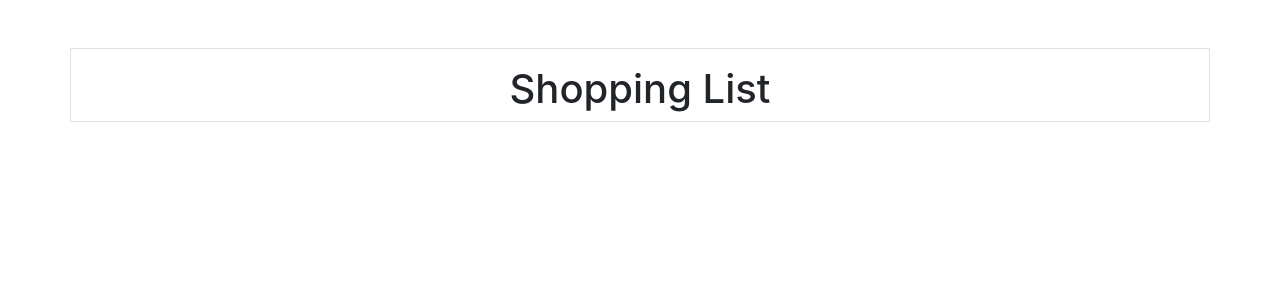
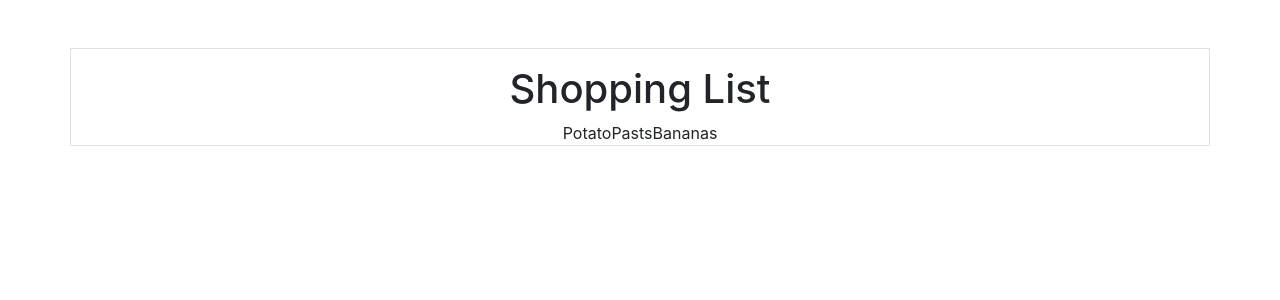
Before and after one commit to slvDev/shopping-basket, a React (Create React App) app: page / in a window 1280 px wide. Shown: the top 300 px of the page. Built offline with nearby package versions, Linux system fonts and the light colour scheme.

Commit message:
Add Product and ProductsList components

```diff
--- a/src/Components/App.js
+++ b/src/Components/App.js
@@ -1,9 +1,10 @@
 import React, { Component } from 'react'
 import Header from './Header'
+import ProductList from './ProductList'
 
 class App extends Component {
     state = {
-        poducts: [
+        products: [
             {
                 name: "Potato",
                 count: 2
@@ -23,7 +24,7 @@ class App extends Component {
         return (
             <div className="container border text-center mt-5">
                 <Header />
-
+                <ProductList products={this.state.products} />
             </div>
         )
     }
--- /dev/null
+++ b/src/Components/Product.js
@@ -0,0 +1,9 @@
+import React from 'react'
+
+const Product = (props) => {
+    return (
+        <span>{props.name}</span>
+    )
+}
+
+export default Product
--- /dev/null
+++ b/src/Components/ProductList.js
@@ -0,0 +1,16 @@
+import React from 'react'
+import Product from './Product'
+
+const ProductList = (props) => {
+    return(
+        <React.Fragment>
+            {props.products.map( p =>
+                <Product
+                    name={p.name}
+                />
+            )}
+        </React.Fragment>
+    )
+}
+
+export default ProductList
```
